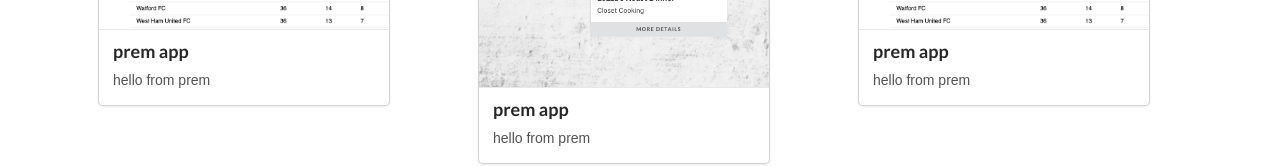
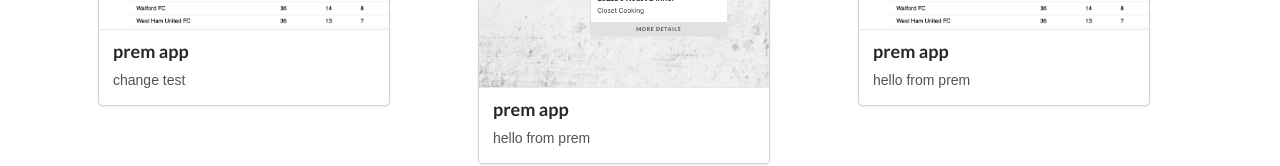
Before and after one commit to joesummerhayes/portfolio, a React (Create React App) app: page / in a window 1280 px wide. Shown: the part 1042-1208 px from the top of the page. Built offline with nearby package versions, Linux system fonts and the light colour scheme; a web font is replaced by a local one.

Commit message:
testing change on master

```diff
--- a/src/components/ProjectList.js
+++ b/src/components/ProjectList.js
@@ -11,7 +11,7 @@ class ProjectList extends React.Component {
             <div className="container">
                 <div className="row">
                     <div className="col-md-4">
-                    <Project title="prem app" img={premImg} description="hello from prem"/>
+                    <Project title="prem app" img={premImg} description="change test"/>
                     </div>
                     <div className="col-md-4">
                     <Project title="prem app" img={teaAtOakimg} description="hello from prem" />
```
